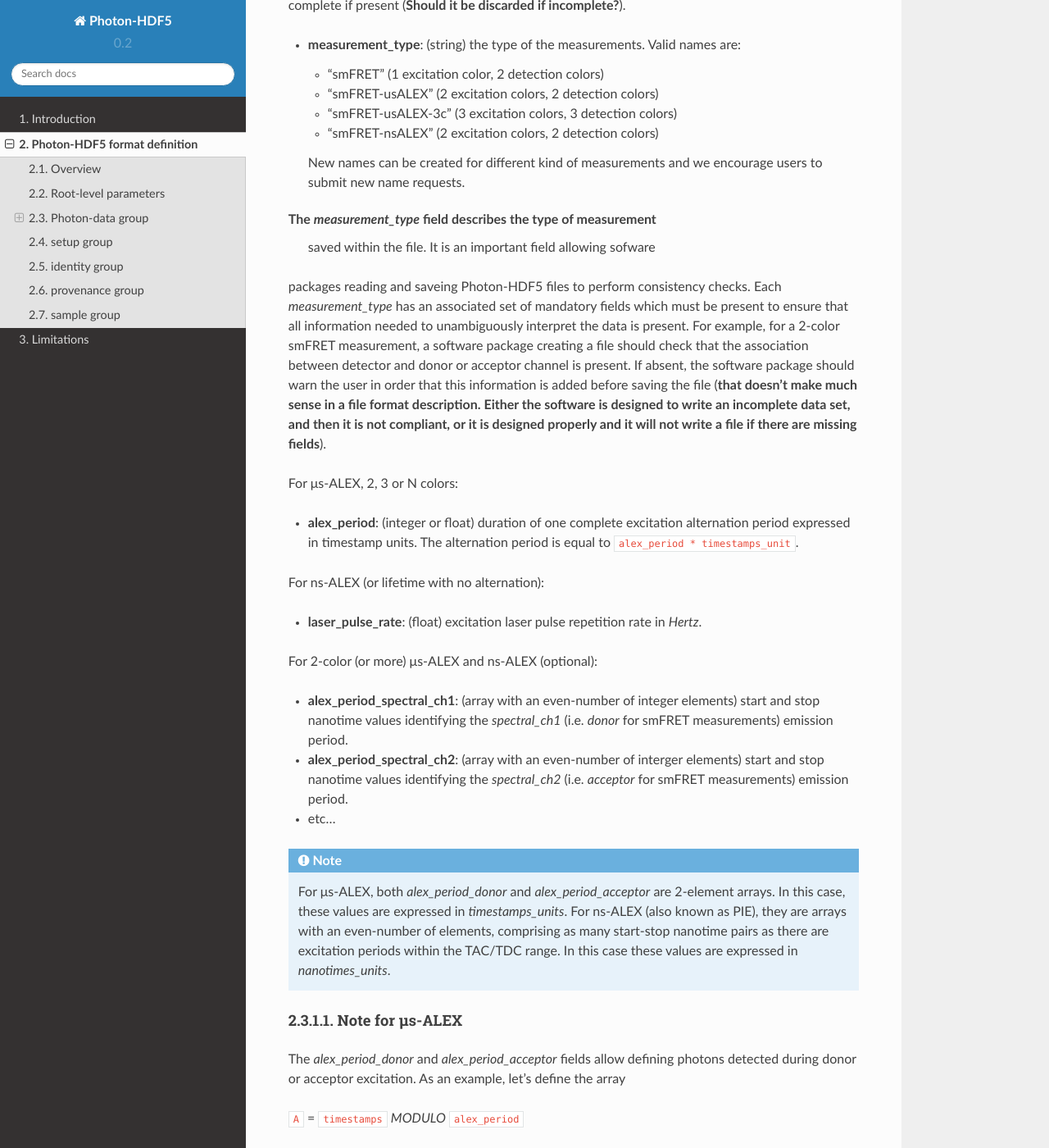
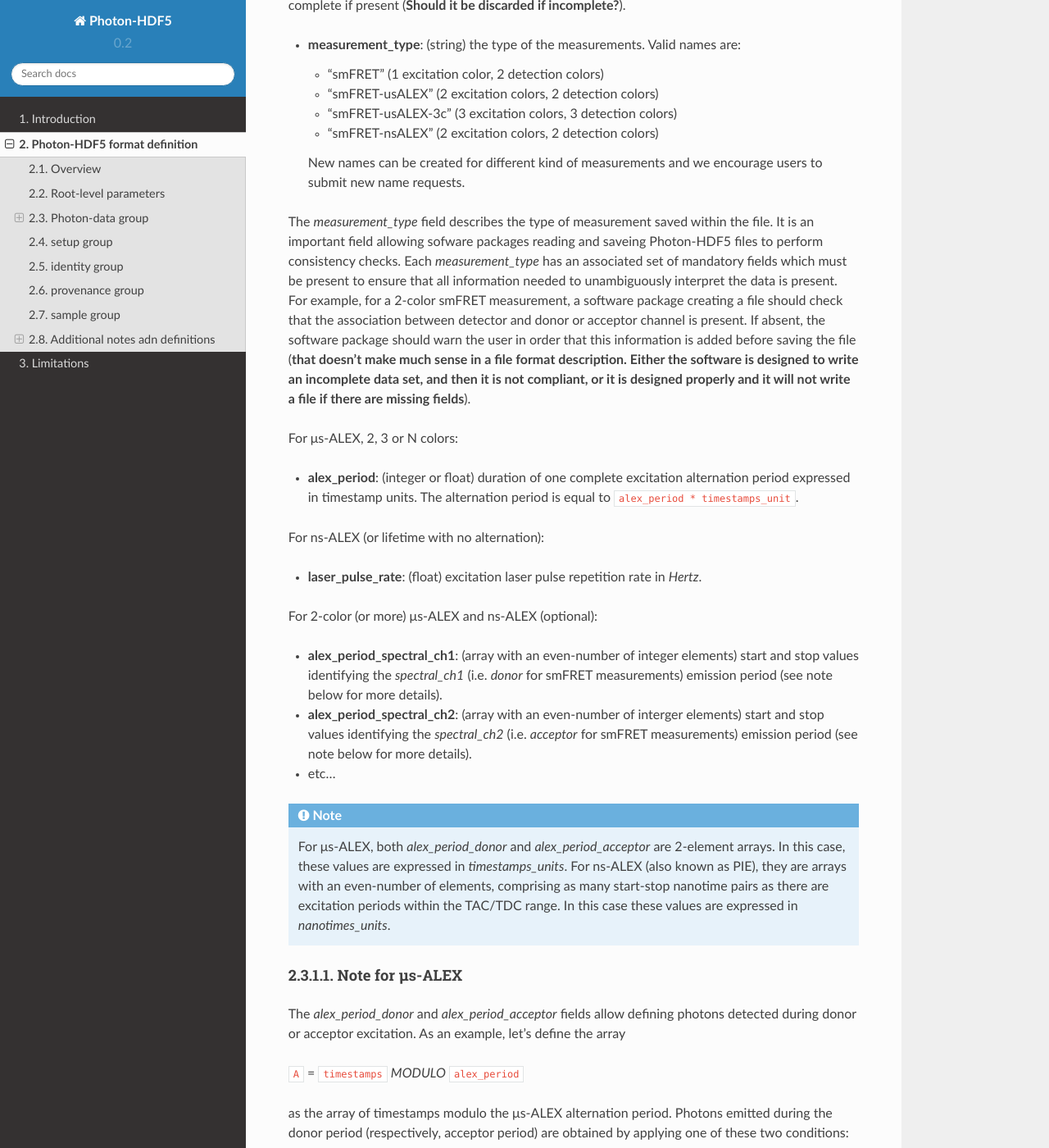
Before and after one commit to Photon-HDF5/photon-hdf5, a Sphinx documentation site: the page built from docs/phdata.rst, in a window 1280 px wide and 1400 px high, scrolled down 2613 px. Shown: the whole window at 82% size. Built offline with Sphinx 7.4.7 and the Read the Docs theme 2.0.0, drawn with Linux system fonts in a browser that asks for light colours; some of the changed text lies outside the part shown.

Commit message:
Updates on X edits

```diff
--- a/docs/phdata.rst
+++ b/docs/phdata.rst
@@ -111,7 +111,7 @@
   encourage users to submit new name requests.
 
 The *measurement_type* field describes the type of measurement
- saved within the file. It is an important field allowing sofware
+saved within the file. It is an important field allowing sofware
 packages reading and saveing Photon-HDF5 files to perform consistency
 checks.
 Each *measurement_type* has an associated set of mandatory fields
@@ -136,12 +136,14 @@
 For 2-color (or more) μs-ALEX and ns-ALEX (optional):
 
 - **alex_period_spectral_ch1**: (array with an even-number of integer
-  elements) start and stop nanotime values identifying the *spectral_ch1*
-  (i.e. *donor* for smFRET measurements) emission period.
+  elements) start and stop values identifying the *spectral_ch1*
+  (i.e. *donor* for smFRET measurements) emission period (see note below for
+  more details).
 
 - **alex_period_spectral_ch2**: (array with an even-number of interger
-  elements) start and stop nanotime values identifying the *spectral_ch2*
-  (i.e. *acceptor* for smFRET measurements) emission period.
+  elements) start and stop values identifying the *spectral_ch2*
+  (i.e. *acceptor* for smFRET measurements) emission period (see note below for
+  more details).
 
 - etc...
 
@@ -383,3 +387,32 @@
 - **dye_names**: (array of string) list of dye names (for example: ['ATTO550', 'ATTO647N'])
 - **buffer_name**: (string) a user defined description for the buffer.
 - **sample_name**: (string) a user defined description for the sample.
+
+
+.. _glossary:
+
+Additional notes adn definitions
+--------------------------------
+
+.. _detector_ids:
+
+Detector IDs
+^^^^^^^^^^^^
+
+TODO
+
+
+.. _beam_split_ch:
+
+Beam-split channels
+^^^^^^^^^^^^^^^^^^^
+
+TODO
+
+
+.. _alex_period_def:
+
+Definition of alternation periods
+^^^^^^^^^^^^^^^^^^^^^^^^^^^^^^^^^
+
+TODO
```
Also changed, not shown: other parts of docs/phdata.rst (+8 -6 lines).
